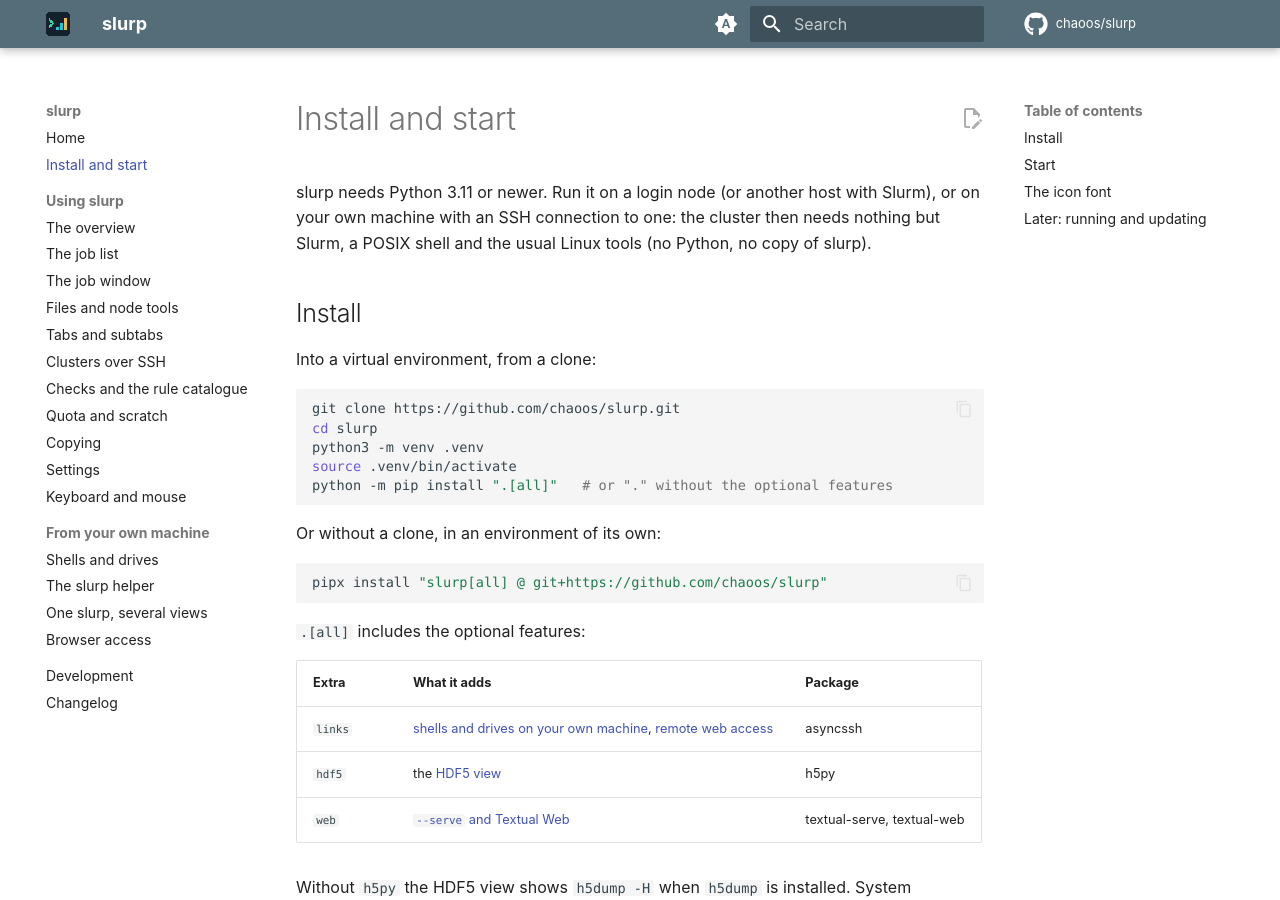
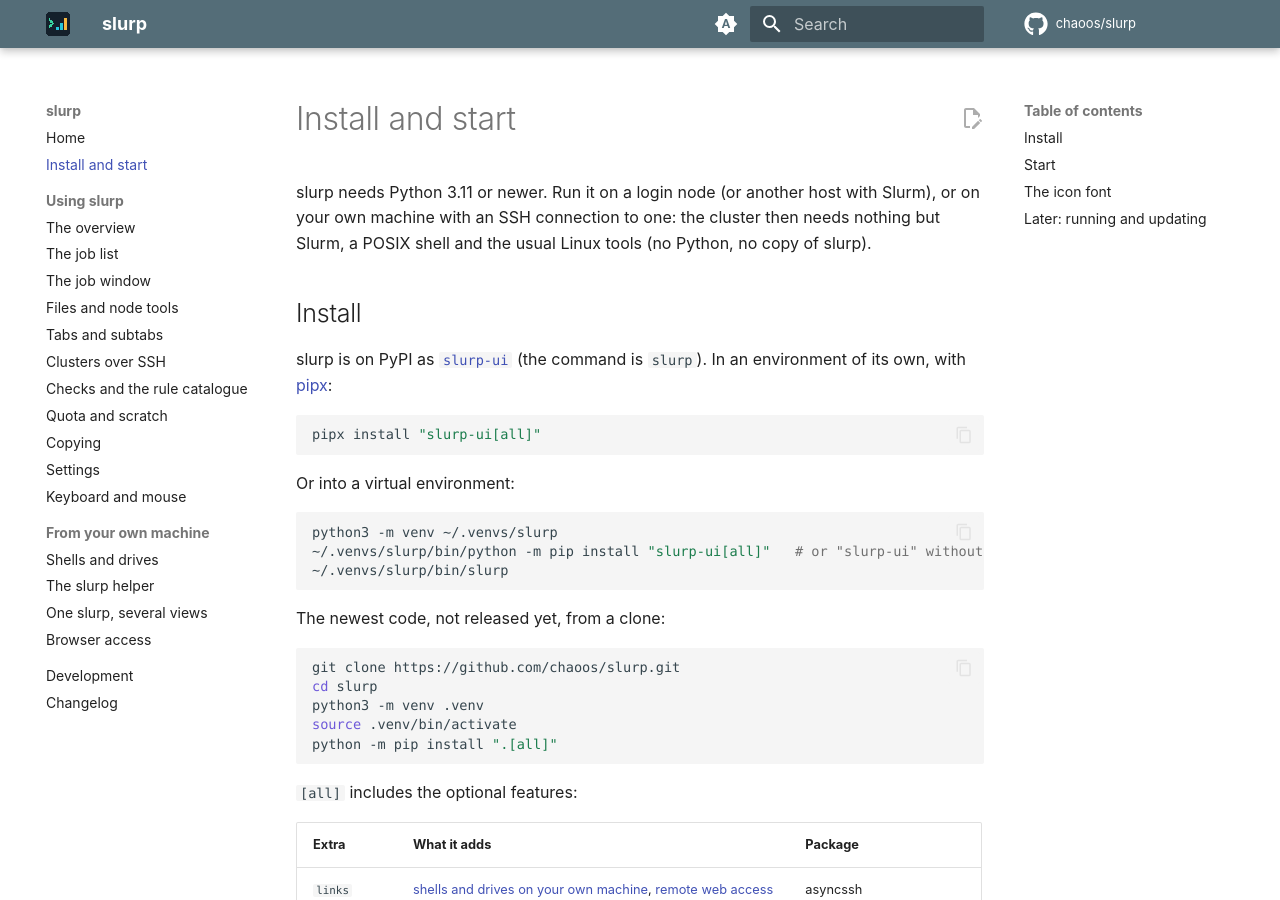
Before and after one commit to chaoos/slurp, an MkDocs documentation site: the page built from docs/install.md, in a window 1280 px wide and 900 px high. Built offline with MkDocs 1.6.1 and Material for MkDocs 9.7.7, drawn with Linux system fonts in a browser that asks for light colours; comment, search, counter and statistics services are not loaded; some of the changed text lies outside the part shown.

Commit message:
build: publish to PyPI as slurp-ui
The name slurp is taken on PyPI (another project, abandoned since 2014):
the package is slurp-ui there, the command and the module stay slurp.

- release workflow: a tag v<version> checks that it is the version,
  builds and checks the package, installs it with [all] in an empty venv
  and runs it, publishes it to PyPI by trusted publishing (no token) and
  makes a GitHub release with the files and the version's changelog
- install docs, README, home page: pipx install "slurp-ui[all]" (or pip),
  a clone for code not released yet; updating with pipx upgrade or pip -U
- development docs: how to release, and the one-time setup on pypi.org
  and of the pypi environment

Co-Authored-By: Claude Opus 5.5 <noreply@anthropic.com>

````diff
--- a/docs/install.md
+++ b/docs/install.md
@@ -6,23 +6,32 @@ no copy of slurp).
 
 ## Install
 
-Into a virtual environment, from a clone:
+slurp is on PyPI as [`slurp-ui`](https://pypi.org/project/slurp-ui/) (the command is `slurp`). In an environment of
+its own, with [pipx](https://pipx.pypa.io/):
+
+```bash
+pipx install "slurp-ui[all]"
+```
+
+Or into a virtual environment:
+
+```bash
+python3 -m venv ~/.venvs/slurp
+~/.venvs/slurp/bin/python -m pip install "slurp-ui[all]"   # or "slurp-ui" without the optional features
+~/.venvs/slurp/bin/slurp
+```
+
+The newest code, not released yet, from a clone:
 
 ```bash
 git clone https://github.com/chaoos/slurp.git
 cd slurp
 python3 -m venv .venv
 source .venv/bin/activate
-python -m pip install ".[all]"   # or "." without the optional features
+python -m pip install ".[all]"
 ```
 
-Or without a clone, in an environment of its own:
-
-```bash
-pipx install "slurp[all] @ git+https://github.com/chaoos/slurp"
-```
-
-`.[all]` includes the optional features:
+`[all]` includes the optional features:
 
 | Extra | What it adds | Package |
 |---|---|---|
@@ -65,9 +74,10 @@ Without the font the icons are boxes; **Options** → **Icons** switches them of
 
 ## Later: running and updating
 
-The `slurp` command lives in the virtual environment: activate it first (`source .venv/bin/activate`), or run
-`.venv/bin/slurp`. To update a clone: `git pull`, then `python -m pip install ".[all]"` again (not needed for an
-editable install, `-e`, see [Development](development.md)). After an update, quit the slurp that runs (`q`) and start
+pipx puts `slurp` on your PATH; from a virtual environment, activate it first or run its `bin/slurp`. To update:
+`pipx upgrade slurp-ui`, or `python -m pip install -U "slurp-ui[all]"` in the environment. To update a clone:
+`git pull`, then `python -m pip install ".[all]"` again (not needed for an editable install, `-e`, see
+[Development](development.md)). After an update, quit the slurp that runs (`q`) and start
 it again, or start a separate one with `slurp --new`: a new slurp that finds an older one running says so before it
 attaches.
 
--- a/pyproject.toml
+++ b/pyproject.toml
@@ -3,7 +3,7 @@ requires = ["hatchling>=1.24"]
 build-backend = "hatchling.build"
 
 [project]
-name = "slurp"
+name = "slurp-ui"  # (on PyPI; the command and the module are slurp: the name slurp is taken there)
 description = "All of slurm in one slurp: a terminal and browser UI for Slurm jobs, locally or on clusters over SSH"
 readme = "README.md"
 license = "GPL-3.0-only"
````
Also changed, not shown: README.md (+2 -6 lines), docs/development.md (+22 -0 lines), docs/index.md (+1 -1 lines), 2 other files.
